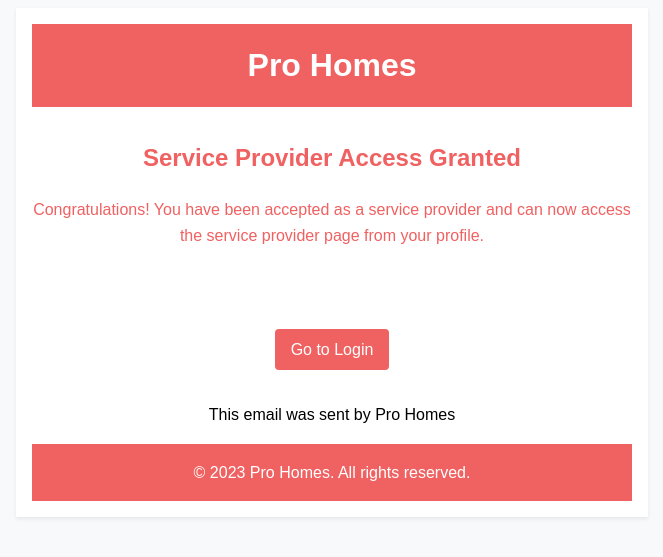
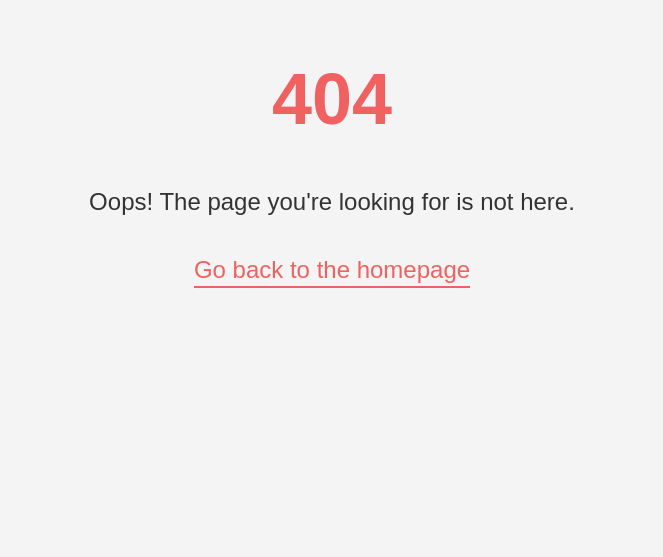
Before and after one commit to AmalAntoney123/Pro-Homes, a PHP site: page /prohomes/test.html in a window 1280 px wide. Shown: the top 557 px of the page, without its empty margins (308-971 px from the left). Run offline with PHP 8.4, Linux system fonts and the light colour scheme.

Commit message:
pages working

```diff
--- a/test.html
+++ b/test.html
@@ -1,104 +1,46 @@
-<!doctype html>
-<html lang="en">
+<!DOCTYPE html>
+<html>
 <head>
-    <meta charset="utf-8">
-    <meta name="viewport" content="width=device-width, initial-scale=1, shrink-to-fit=no">
+	<meta charset="UTF-8">
+	<title>404 Page Not Found</title>
 	<style>
 		body {
-        background-color: #f8f9fa;
+			background-color: #f4f4f4;
 			font-family: Arial, sans-serif;
-        font-size: 16px;
-        line-height: 1.6;
+			color: #333;
 		}
-
 		.container {
-        padding: 1rem;
-        box-shadow: 0 0.125rem 0.25rem rgba(0, 0, 0, 0.075);
-        background-color: #fff;
-        max-width: 600px;
 			margin: 0 auto;
+			text-align: center;
+			padding: 50px;
 		}
-
-      .header {
-        padding: 1rem 0;
+		h1 {
+			font-size: 72px;
+			color: #f06161;
+			margin-top: 0;
+		}
+		p {
+			font-size: 24px;
+			margin-bottom: 40px;
+		}
+		a {
+			color: #f06161;
+			text-decoration: none;
+			border-bottom: 2px solid #f06161;
+			padding-bottom: 3px;
+		}
+		a:hover {
+			color: #fff;
 			background-color: #f06161;
-      }
-
-      .header h1 {
-        text-align: center;
-        color: #fff;
-        font-size: 2rem;
-        margin: 0;
-      }
-
-      .title {
-        text-align: center;
-        color: #f06161;
-        margin-top: 2rem;
-      }
-
-      .code {
-        text-align: center;
-        margin-top: 5rem;
-      }
-
-      .code h2 {
-        color: #f06161;
-        font-size: 5rem;
-        font-weight: bold;
-        margin-bottom: 2rem;
-      }
-
-      .message {
-        text-align: center;
-        margin-top: 2rem;
-      }
-
-      .footer {
-        padding: 1rem 0;
-        background-color: #f06161;
-      }
-
-      .footer p {
-        text-align: center;
-        color: #fff;
-        margin: 0;
-      }
-
-      .button {
-        display: inline-block;
-        padding: 0.5rem 1rem;
-        background-color: #f06161;
-        color: #fff;
-        text-decoration: none;
-        border-radius: 0.25rem;
-        transition: background-color 0.2s ease-in-out;
-      }
-
-      .button:hover {
-        background-color: #d54d4d;
+			border-bottom-color: #fff;
 		}
 	</style>
-    <title>Service Provider Access Granted</title>
 </head>
 <body>
 	<div class="container">
-      <div class="header">
-        <h1>Pro Homes</h1>
-      </div>
-      <div class="title">
-        <h2>Service Provider Access Granted</h2>
-        <p>Congratulations! You have been accepted as a service provider and can now access the service provider page from your profile.</p>
-      </div>
-      <div class="code">
-        <a href="http://localhost/prohomes/signin.php" class="button">Go to Login</a>
-      </div>
-      <div class="message">
-        <p>This email was sent by Pro Homes</p>
-      </div>
-      <div class="footer">
-        <p>&copy; 2023 Pro Homes. All rights reserved.</p>
-      </div>
+		<h1>404</h1>
+		<p>Oops! The page you're looking for is not here.</p>
+		<p><a href="#">Go back to the homepage</a></p>
 	</div>
 </body>
 </html>
```
Also changed, not shown: Service_list_paged.php (+22 -5 lines), services.php (+75 -9 lines). Lines whose indentation alone changed are shown as unchanged.
